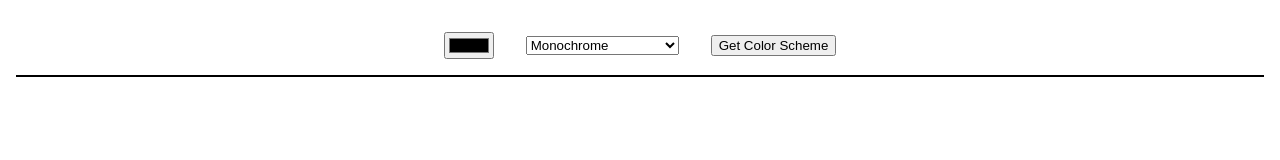
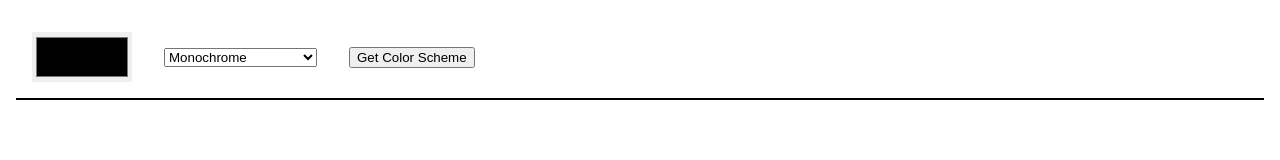
Before and after one commit to TheForeverOptimist/UI_Scheme_Generator, a plain HTML site: page index.html in a window 1280 px wide. Drawn offline with Linux system fonts and the light colour scheme.

Commit message:
updated css and ui for nav bar

```diff
--- a/index.css
+++ b/index.css
@@ -9,8 +9,14 @@ nav{
     padding: 1em;
     border-bottom: 2px black solid;
     align-items: center;
-    justify-content: center;
+    justify-content: start;
     gap: 2em;
+}
+
+#seed{
+    border: none;
+    width: 100px;
+    height: 50px;
 }
 
 #themes{
@@ -26,7 +32,7 @@ nav{
 
 .color-block{
     width: 100%;
-    height: 100px;
+    height: 80vh;
 }
 .herText{
     margin-top: 4px;
```
